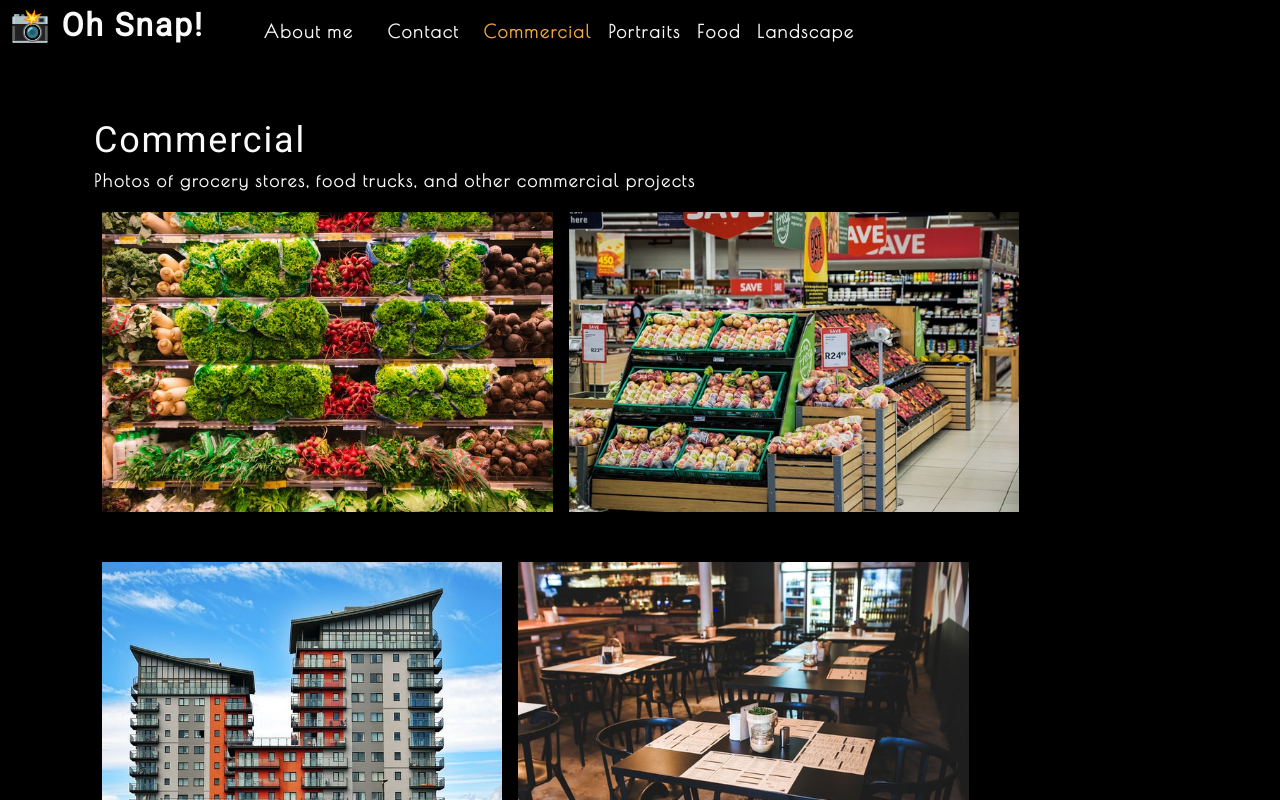
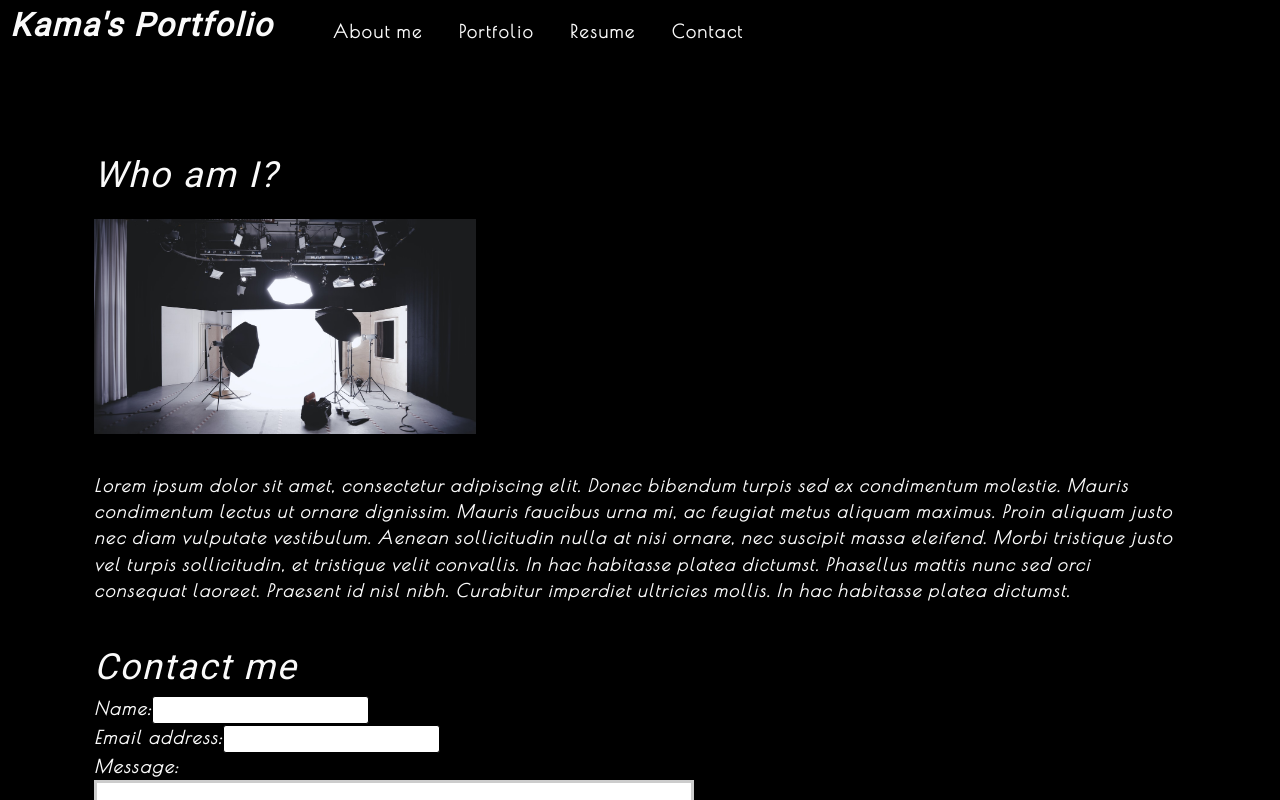
Before and after one commit to kamacasta/Kamas-React-Portfolio, a React (Create React App) app: page / in a window 1280 px wide. Shown: the top 800 px of the page. Built offline with nearby package versions, Linux system fonts and the light colour scheme.

Commit message:
took out unnecessary code and added components

```diff
--- a/src/App.js
+++ b/src/App.js
@@ -1,42 +1,22 @@
-import React, { useState } from 'react';
+import React from 'react';
 import Nav from './components/Nav';
 import About from './components/About';
-import Gallery from './components/Gallery';
 import ContactForm from './components/Contact';
+import Portfolio from './components/Portfolio';
+import Resume from './components/Resume'
 
 function App() {
-  const [categories] = useState([
-    {
-      name: 'commercial',
-      description: 'Photos of grocery stores, food trucks, and other commercial projects',
-    },
-    { name: 'portraits', description: 'Portraits of people in my life' },
-    { name: 'food', description: 'Delicious delicacies' },
-    { name: 'landscape', description: 'Fields, farmhouses, waterfalls, and the beauty of nature' },
-  ]);
-
-  const [currentCategory, setCurrentCategory] = useState(categories[0]);
-
-  const [contactSelected, setContactSelected] = useState(false);
-
   return (
     <div>
-      <Nav
-        categories={categories}
-        setCurrentCategory={setCurrentCategory}
-        currentCategory={currentCategory}
-        contactSelected={contactSelected}
-        setContactSelected={setContactSelected}
-      ></Nav>
+      <Nav></Nav>
       <main>
-        {!contactSelected ? (
-          <>
-            <Gallery currentCategory={currentCategory}></Gallery>
-            <About></About>
-          </>
-        ) : (
-          <ContactForm></ContactForm>
-        )}
+        <About />
+
+        <ContactForm />
+
+        <Portfolio />
+
+        <Resume />
       </main>
     </div>
   );
--- a/src/components/About/index.js
+++ b/src/components/About/index.js
@@ -3,10 +3,11 @@ import coverImage from '../../assets/cover/cover-image.jpg';
 function About() {
   return (
     <section className="my-5">
-      <h1 id="about">Who am I?</h1>
-      <img src={coverImage} className="my-2" style={{ width: "100%" }} alt="cover" />
+      <h1 id="about"><em>Who am I?</em></h1>
+      <img src={coverImage} className="my-2" style={{ width: "35%" }} alt="cover"/>
       <div className="my-2">
         <p>
+          <em>
           Lorem ipsum dolor sit amet, consectetur adipiscing elit. Donec bibendum turpis sed ex
           condimentum molestie. Mauris condimentum lectus ut ornare dignissim. Mauris faucibus urna
           mi, ac feugiat metus aliquam maximus. Proin aliquam justo nec diam vulputate vestibulum.
@@ -14,7 +15,8 @@ function About() {
           justo vel turpis sollicitudin, et tristique velit convallis. In hac habitasse platea
           dictumst. Phasellus mattis nunc sed orci consequat laoreet. Praesent id nisl nibh.
           Curabitur imperdiet ultricies mollis. In hac habitasse platea dictumst.
-        </p>
+          </em>
+          </p>
       </div>
     </section>
   );
--- a/src/components/Contact/index.js
+++ b/src/components/Contact/index.js
@@ -38,18 +38,22 @@ function ContactForm() {
 
   return (
     <section>
-      <h1 data-testid="h1tag">Contact me</h1>
+      <h1 data-testid="h1tag"><em>Contact me</em></h1>
+      {"\n"}
+      {"\n"}
       <form id="contact-form" onSubmit={handleSubmit}>
         <div>
-          <label htmlFor="name">Name:</label>
+          <label htmlFor="name"><em>Name:</em></label>
           <input type="text" name="name" defaultValue={name} onBlur={handleChange} />
         </div>
+        {"\n"}
         <div>
-          <label htmlFor="email">Email address:</label>
+          <label htmlFor="email"><em>Email address:</em></label>
           <input type="email" name="email" defaultValue={email} onBlur={handleChange} />
         </div>
+        {"\n"}
         <div>
-          <label htmlFor="message">Message:</label>
+          <label htmlFor="message"><em>Message:</em></label>
           <textarea name="message" rows="5" defaultValue={message} onBlur={handleChange} />
         </div>
         {errorMessage && (
@@ -57,7 +61,7 @@ function ContactForm() {
             <p className="error-text">{errorMessage}</p>
           </div>
         )}
-        <button data-testid="button" type="submit">Submit</button>
+        <button data-testid="button" type="submit"><em>Submit</em></button>
       </form>
     </section>
   );
--- a/src/components/Nav/index.js
+++ b/src/components/Nav/index.js
@@ -1,53 +1,42 @@
-import React, { useEffect } from 'react';
-import { capitalizeFirstLetter } from '../../utils/helpers';
+import React from 'react';
 
-function Nav(props) {
-  const {
-    categories = [],
-    setCurrentCategory,
-    contactSelected,
-    currentCategory,
-    setContactSelected,
-  } = props;
 
-  useEffect(() => {
-    document.title = capitalizeFirstLetter(currentCategory.name);
-  }, [currentCategory]);
+function Nav() {
+
+
+
 
   return (
     <header className="flex-row px-1">
       <h2>
         <a data-testid="link" href="/">
-          <span role="img" aria-label="camera"> 📸</span> Oh Snap!
+          <span></span> <em>Kama's Portfolio</em>
         </a>
       </h2>
       <nav>
         <ul className="flex-row">
           <li className="mx-2">
-            <a data-testid="about" href="#about" onClick={() => setContactSelected(false)}>
+            <a data-testid="about" href="#about" >
               About me
             </a>
           </li>
-          <li className={`mx-2 ${contactSelected && 'navActive'}`}>
-            <span onClick={() => setContactSelected(true)}>Contact</span>
+          <li className={`mx-2`}>
+          <a data-testid="portfolio" href="#portfolio" >
+            Portfolio
+            </a>
           </li>
-          {categories.map((category) => (
-            <li
-              className={`mx-1 ${
-                currentCategory.name === category.name && !contactSelected && 'navActive'
-                }`}
-              key={category.name}
-            >
-              <span
-                onClick={() => {
-                  setCurrentCategory(category);
-                  setContactSelected(false);
-                }}
-              >
-                {capitalizeFirstLetter(category.name)}
-              </span>
-            </li>
-          ))}
+          <li className={`mx-2`}>
+          <a data-testid="resume" href="#resume" >
+            Resume
+            </a>
+          </li>
+          <li className={`mx-2`}>
+          <a data-testid="contact" href="#contact" >
+            Contact
+            </a>
+          </li>
+
+
         </ul>
       </nav>
     </header>
--- a/src/components/PhotoList/index.js
+++ b/src/components/PhotoList/index.js
@@ -6,31 +6,6 @@ const PhotoList = ({ category }) => {
   const [currentPhoto, setCurrentPhoto] = useState();
 
   const [photos] = useState([
-    {
-      name: 'Grocery aisle',
-      category: 'commercial',
-      description: 'Lorem ipsum dolor sit amet, consectetur adipiscing elit. Nunc ultricie',
-    },
-    {
-      name: 'Grocery booth',
-      category: 'commercial',
-      description: 'Lorem ipsum dolor sit amet, consectetur adipiscing elit. Nunc ultricie',
-    },
-    {
-      name: 'Building exterior',
-      category: 'commercial',
-      description: 'Lorem ipsum dolor sit amet, consectetur adipiscing elit. Nunc ultricie',
-    },
-    {
-      name: 'Restaurant table',
-      category: 'commercial',
-      description: 'Lorem ipsum dolor sit amet, consectetur adipiscing elit. Nunc ultricie',
-    },
-    {
-      name: 'Cafe interior',
-      category: 'commercial',
-      description: 'Lorem ipsum dolor sit amet, consectetur adipiscing elit. Nunc ultricie',
-    },
     {
       name: 'Cat green eyes',
       category: 'portraits',
@@ -50,57 +25,8 @@ const PhotoList = ({ category }) => {
       name: 'Pug smile',
       category: 'portraits',
       description: 'Lorem ipsum dolor sit amet, consectetur adipiscing elit. Nunc ultricie',
-    },
-    {
-      name: 'Pancakes',
-      category: 'food',
-      description: 'Lorem ipsum dolor sit amet, consectetur adipiscing elit. Nunc ultricie',
-    },
-    {
-      name: 'Burrito',
-      category: 'food',
-      description: 'Lorem ipsum dolor sit amet, consectetur adipiscing elit. Nunc ultricie',
-    },
-    {
-      name: 'Scallop pasta',
-      category: 'food',
-      description: 'Lorem ipsum dolor sit amet, consectetur adipiscing elit. Nunc ultricie',
-    },
-    {
-      name: 'Burger',
-      category: 'food',
-      description: 'Lorem ipsum dolor sit amet, consectetur adipiscing elit. Nunc ultricie',
-    },
-    {
-      name: 'Fruit bowl',
-      category: 'food',
-      description: 'Lorem ipsum dolor sit amet, consectetur adipiscing elit. Nunc ultricie',
-    },
-    {
-      name: 'Green river',
-      category: 'landscape',
-      description: 'Lorem ipsum dolor sit amet, consectetur adipiscing elit. Nunc ultricie',
-    },
-    {
-      name: 'Docks',
-      category: 'landscape',
-      description: 'Lorem ipsum dolor sit amet, consectetur adipiscing elit. Nunc ultricie',
-    },
-    {
-      name: 'Panoramic village by sea',
-      category: 'landscape',
-      description: 'Lorem ipsum dolor sit amet, consectetur adipiscing elit. Nunc ultricie',
-    },
-    {
-      name: 'Domestic landscape',
-      category: 'landscape',
-      description: 'Lorem ipsum dolor sit amet, consectetur adipiscing elit. Nunc ultricie',
-    },
-    {
-      name: 'Park bench',
-      category: 'landscape',
-      description: 'Lorem ipsum dolor sit amet, consectetur adipiscing elit. Nunc ultricie',
-    },
+    }
+
   ]);
 
   const currentPhotos = photos.filter((photo) => photo.category === category);
--- /dev/null
+++ b/src/components/Portfolio/index.js
@@ -0,0 +1,12 @@
+import React from 'react';
+
+function Portfolio () {
+    return(
+        <section className="my-5">
+
+        </section>
+    );
+};
+
+
+export default Portfolio;
--- /dev/null
+++ b/src/components/Resume/index.js
@@ -0,0 +1,11 @@
+import React from "react";
+
+function Resume() {
+    return(
+        <section className="my-5">
+
+        </section>
+    )
+}
+
+export default Resume;
```
